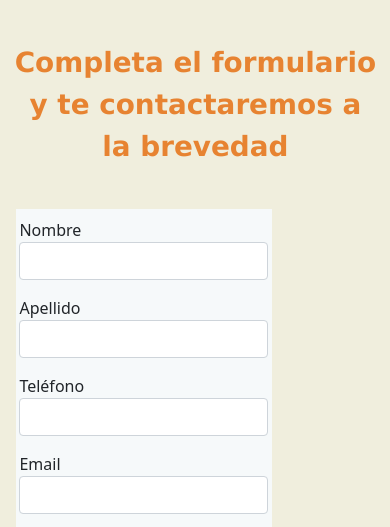
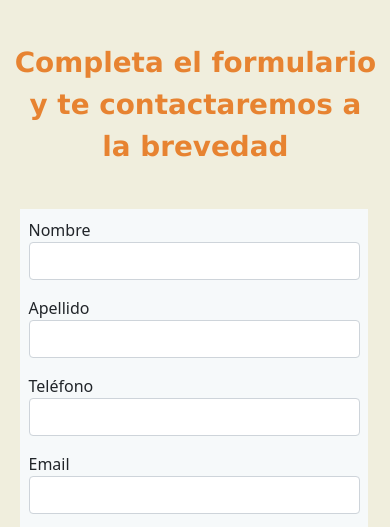
Before and after one commit to gm2021g/DesarrolloWeb_15900, a website: page secciones/Seccion5_Contacto.html in a window 390 px wide. Shown: the part 186-713 px from the top of the page. Drawn offline with nearby package versions, Linux system fonts and the light colour scheme; a web font is replaced by a local one.

Commit message:
Add files via upload

```diff
--- a/scss/_estilosFormulario.scss
+++ b/scss/_estilosFormulario.scss
@@ -1,7 +1,7 @@
 #fondoFormu {
     background-color:#f6f9fa;
-    margin-left: 15vw;
-    padding: 5vh 1vw 6vh 1vw;
+    margin-left: 15vh;
+    padding: 5vh 1vh 6vh 1vh;
     width: 70%;
   }
 
@@ -11,7 +11,8 @@
 
 @media only screen and (max-width: 768px){
   #fondoFormu {
-    margin-left: 1vw;
-    padding: 1vh 1vw 1vh 1vw;
+    margin-left: 1vh;
+    padding: 1vh 1vh 1vh 1vh;
+    width: 95%;
   }
 }
```
Also changed, not shown: css/estilo.css.
